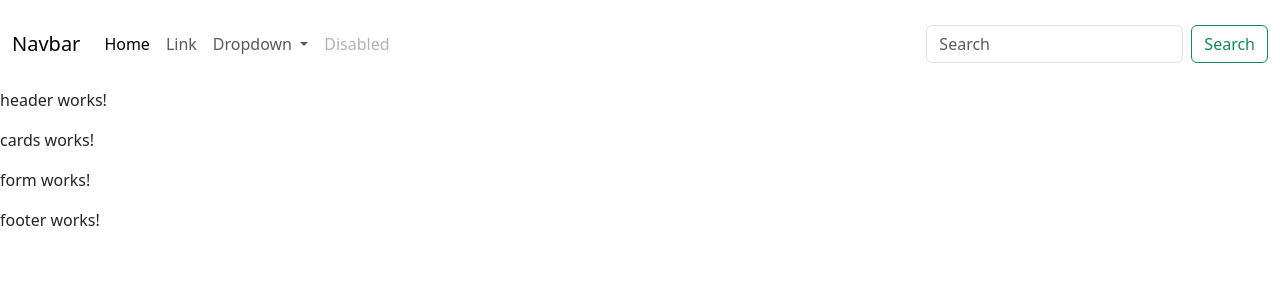
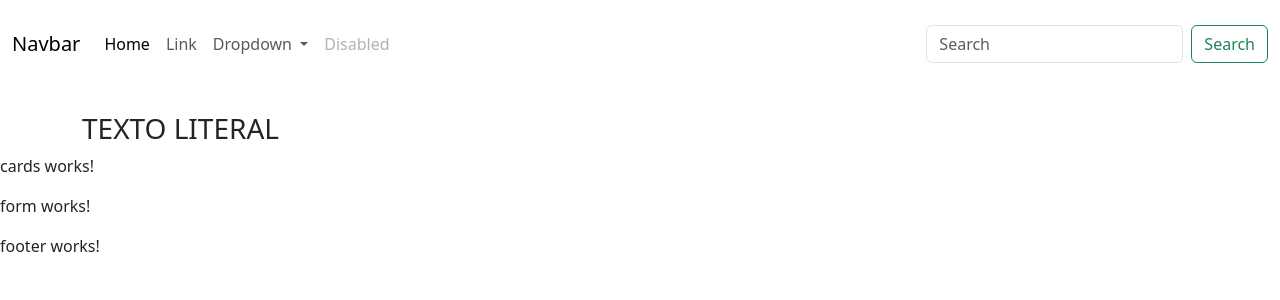
Before and after one commit to benjapaz57/idea-portfolio-1, an Angular app: page / in a window 1280 px wide. Shown: the top 300 px of the page. Built offline with nearby package versions, Linux system fonts and the light colour scheme.

Commit message:
container en el header/component

```diff
--- a/src/app/components/header/header.component.html
+++ b/src/app/components/header/header.component.html
@@ -1 +1,11 @@
-<p>header works!</p>
+<section id="section-header">
+    <div class="container">
+        <div class="img-fluid">
+            <img src="" alt="">
+            <h3>TEXTO LITERAL</h3>
+        </div>
+        <div>
+            <!-- presentacion de la marca -->
+        </div>
+    </div>
+</section>
```
